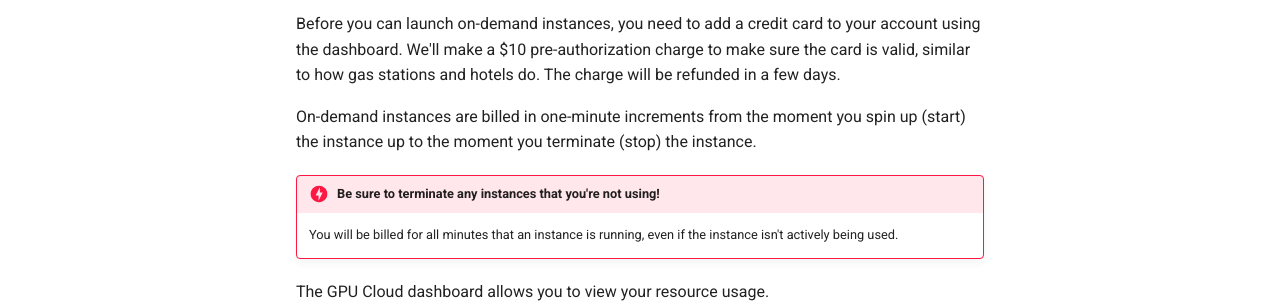
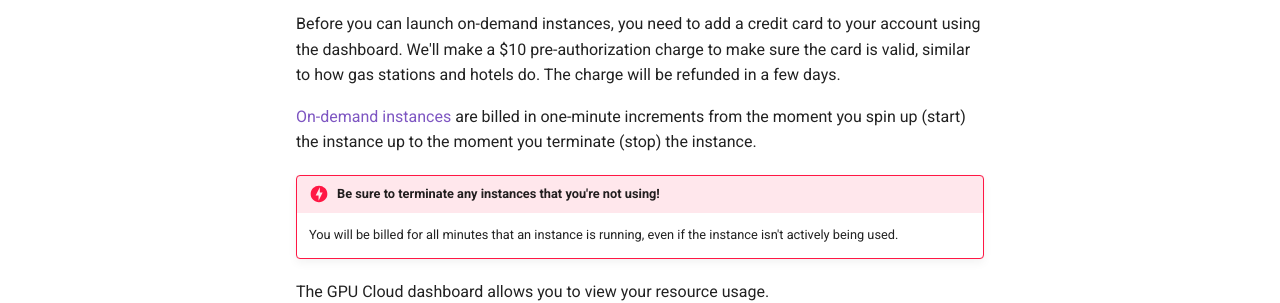
Before and after one commit to cbrownstein-lambda/lambda-docs-mkdocs, an MkDocs documentation site: the page built from docs/on-demand-cloud/billing.md, in a window 1280 px wide and 995 px high. Shown: the part 308-611 px from the top of the window. Built offline with MkDocs 1.6.1 and Material for MkDocs 9.7.7, drawn with Linux system fonts in a browser that asks for light colours; comment, search, counter and statistics services are not loaded; some of the changed lines change nothing that is shown.

Commit message:
Add link

```diff
--- a/docs/on-demand-cloud/billing.md
+++ b/docs/on-demand-cloud/billing.md
@@ -14,7 +14,7 @@ your account using the dashboard. We'll make a $10 pre-authorization charge to
 make sure the card is valid, similar to how gas stations and hotels do. The
 charge will be refunded in a few days.
 
-On-demand instances are billed in one-minute increments from the moment you
+[On-demand instances](https://lambdalabs.com/service/gpu-cloud) are billed in one-minute increments from the moment you
 spin up (start) the instance up to the moment you terminate (stop) the
 instance.
 
```
